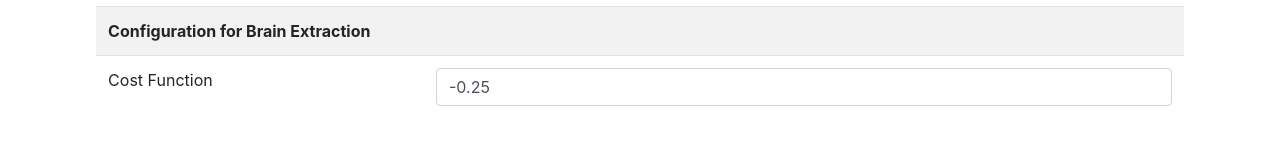
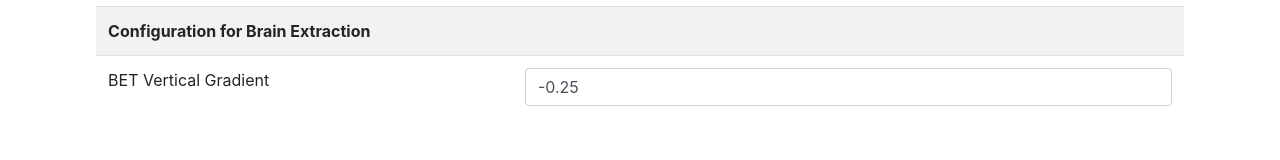
Before and after one commit to npnl/ConfigGenerator, a plain HTML site: page index.html in a window 1280 px wide. Shown: the part 1346-1506 px from the top of the page. Drawn offline with nearby package versions, Linux system fonts and the light colour scheme.

Commit message:
Update bet label

```diff
--- a/index.html
+++ b/index.html
@@ -268,7 +268,7 @@
                   <th colspan="2">Configuration for Brain Extraction</th>
                 </tr>
                 <tr>
-                  <td><span id="bet-1">Cost Function</span></td>
+                  <td><span id="bet-1">BET Vertical Gradient</span></td>
                   <td>
                     <input
                       id="bet-2"
```
